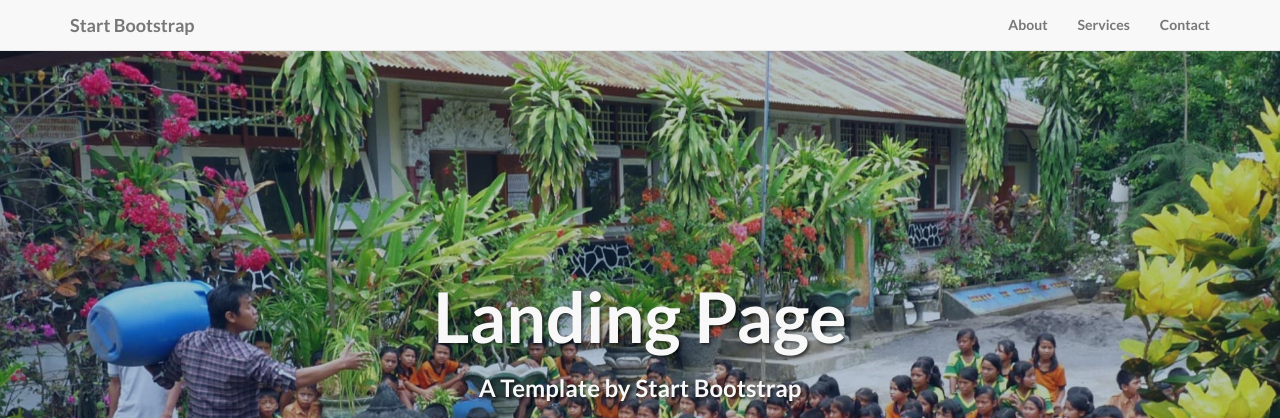
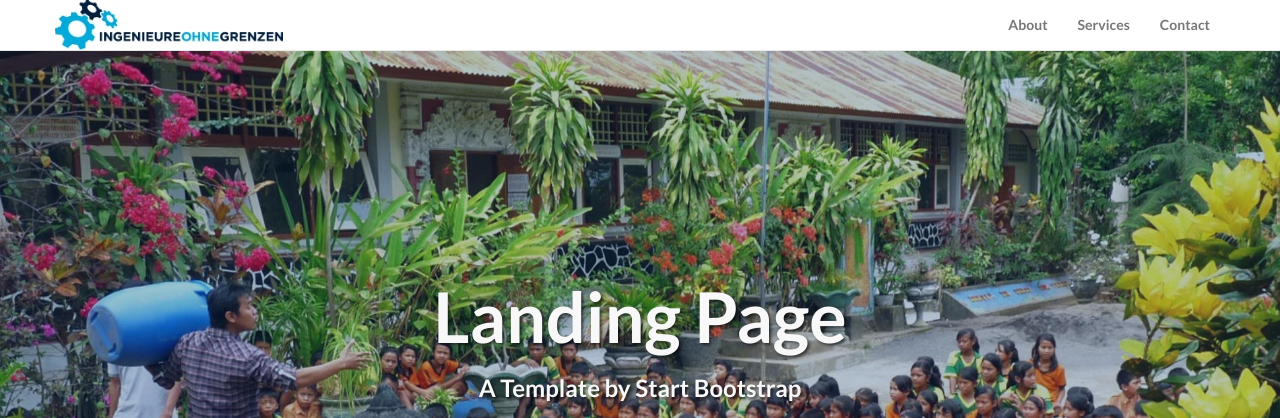
Before and after one commit to schoeller/iog-design03, a plain HTML site: page index.html in a window 1280 px wide. Shown: the top 418 px of the page. Drawn offline with Linux system fonts and the light colour scheme.

Commit message:
Adding logo
- added logo.jpg file
- altered brand width
- altered header color

```diff
--- a/css/landing-page.css
+++ b/css/landing-page.css
@@ -1,3 +1,15 @@
+/*!
+ * Modifications for IOG
+ */
+.navbar-brand {
+  background: url(../img/logo.jpg) no-repeat center center;
+  min-width: 228px;
+}
+.navbar-default {
+    background-color: #fff;
+    border-color: #e7e7e7;
+}
+
 /*!
  * Start Bootstrap - Landing Page Bootstrap Theme (http://startbootstrap.com)
  * Code licensed under the Apache License v2.0.
--- a/index.html
+++ b/index.html
@@ -43,7 +43,7 @@
                     <span class="icon-bar"></span>
                     <span class="icon-bar"></span>
                 </button>
-                <a class="navbar-brand" href="#">Start Bootstrap</a>
+                <a class="navbar-brand" href="#"> </a>
             </div>
             <!-- Collect the nav links, forms, and other content for toggling -->
             <div class="collapse navbar-collapse" id="bs-example-navbar-collapse-1">
```
Also changed, not shown: img/logo.jpg (added).
